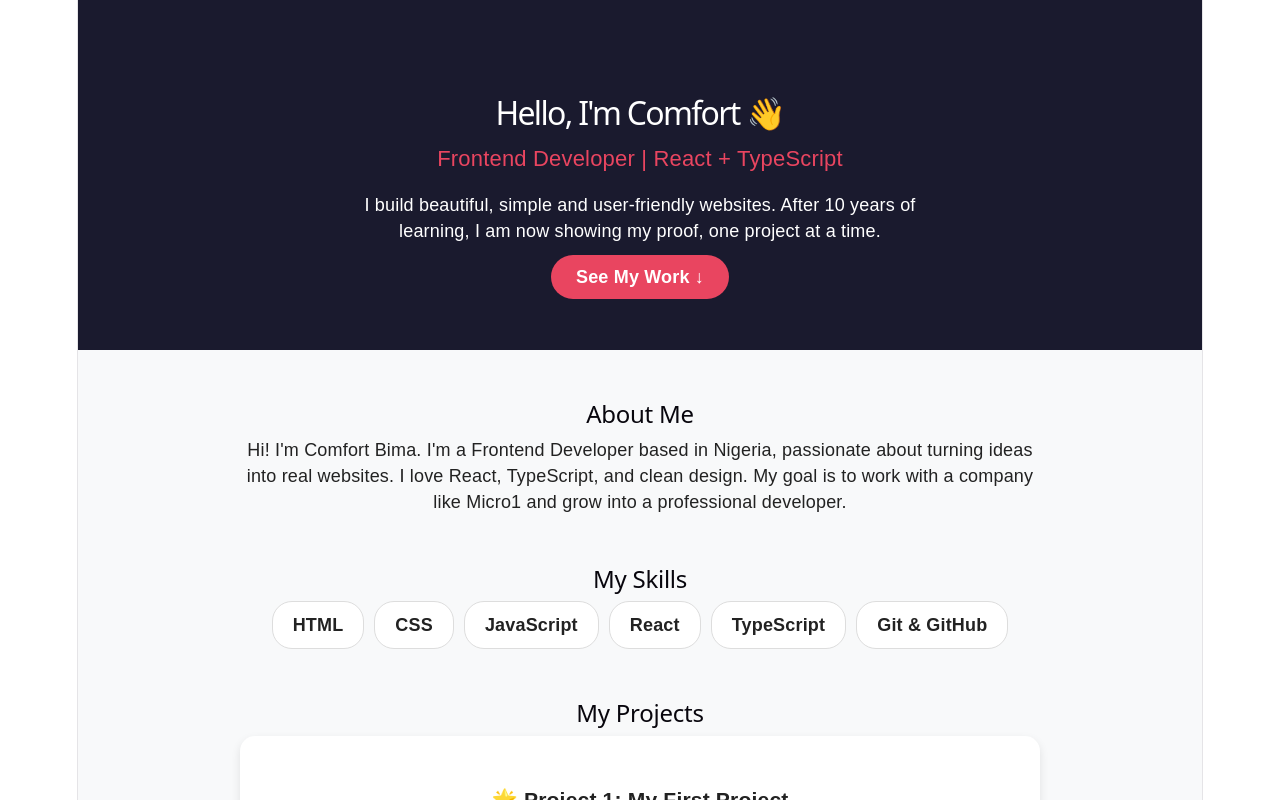
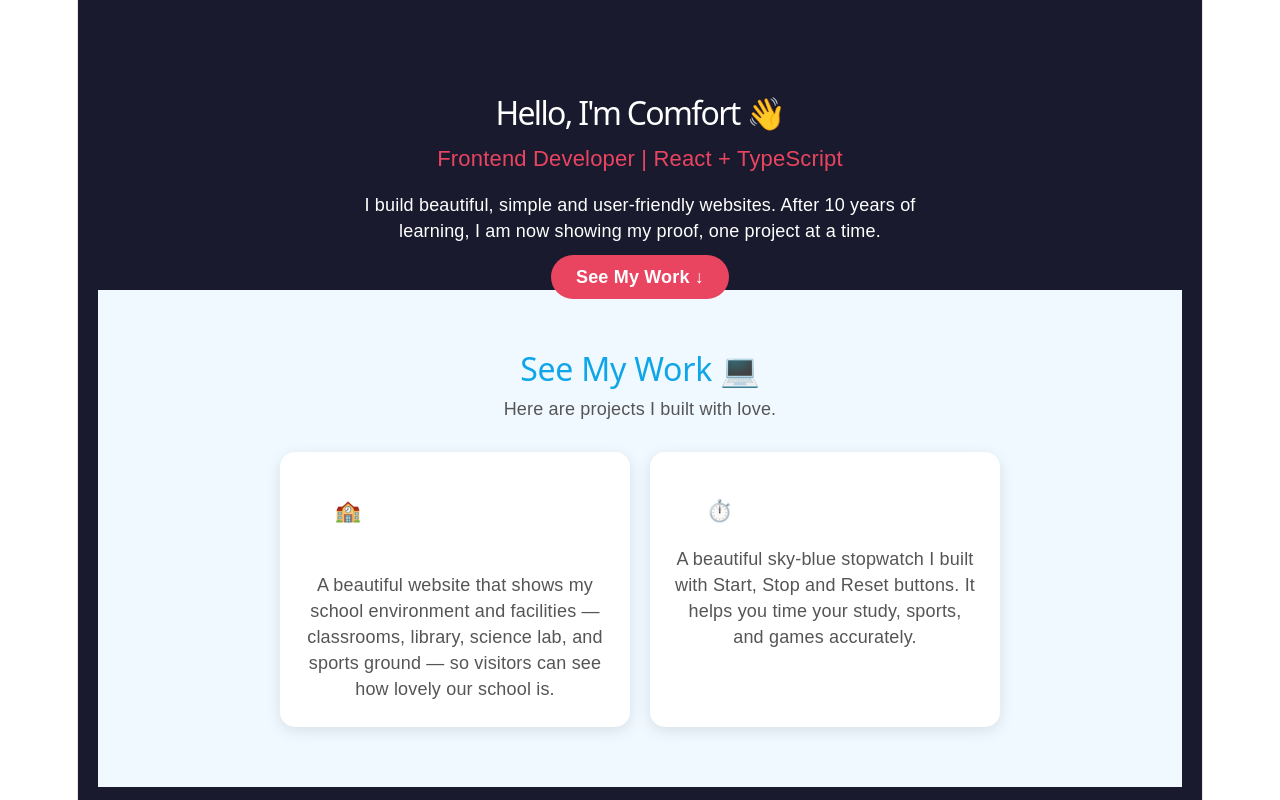
Before and after one commit to comfortbimafrontend/-my-first-project, a React (Vite) app: page / in a window 1280 px wide. Shown: the top 800 px of the page. Built offline with nearby package versions, Linux system fonts and the light colour scheme.

Commit message:
Added my projects

```diff
--- a/src/App.tsx
+++ b/src/App.tsx
@@ -12,8 +12,30 @@ function App() {
         </p>
         <a href="#projects" style={{ backgroundColor: '#e94560', color: 'white', padding: '12px 25px', borderRadius: '25px', textDecoration: 'none', fontWeight: 'bold' }}>
           See My Work ↓
+
         </a>
+        {/* MY PROJECTS SECTION */}
+<section id="projects" style={{ padding: '60px 20px', background: '#f0f9ff', textAlign: 'center' }}>
+  <h2 style={{ fontSize: '32px', color: '#0ea5e9' }}>See My Work 💻</h2>
+  <p style={{ color: '#555' }}>Here are projects I built with love.</p>
+
+  <div style={{ display: 'flex', flexWrap: 'wrap', justifyContent: 'center', gap: '20px', marginTop: '30px' }}>
+
+    <div style={{ background: 'white', padding: '25px', borderRadius: '15px', width: '300px', boxShadow: '0 4px 15px rgba(0,0,0,0.1)' }}>
+      <h3>🏫 School Environment Website</h3>
+      <p style={{ color: '#555' }}>A beautiful website that shows my school environment and facilities — classrooms, library, science lab, and sports ground — so visitors can see how lovely our school is.</p>
+    </div>
+
+    <div style={{ background: 'white', padding: '25px', borderRadius: '15px', width: '300px', boxShadow: '0 4px 15px rgba(0,0,0,0.1)' }}>
+      <h3>⏱️ Sky Blue Stopwatch</h3>
+      <p style={{ color: '#555' }}>A beautiful sky-blue stopwatch I built with Start, Stop and Reset buttons. It helps you time your study, sports, and games accurately.</p>
+    </div>
+
+  </div>
+</section>
+
       </div>
+
 
       {/* ABOUT */}
       <div style={{ maxWidth: '800px', margin: '50px auto', padding: '0 20px', textAlign: 'center' }}>
```
